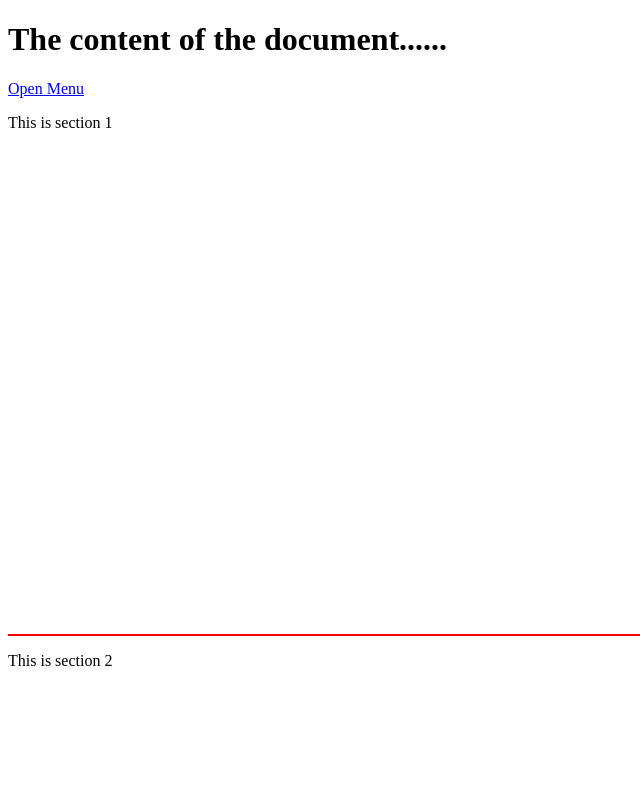
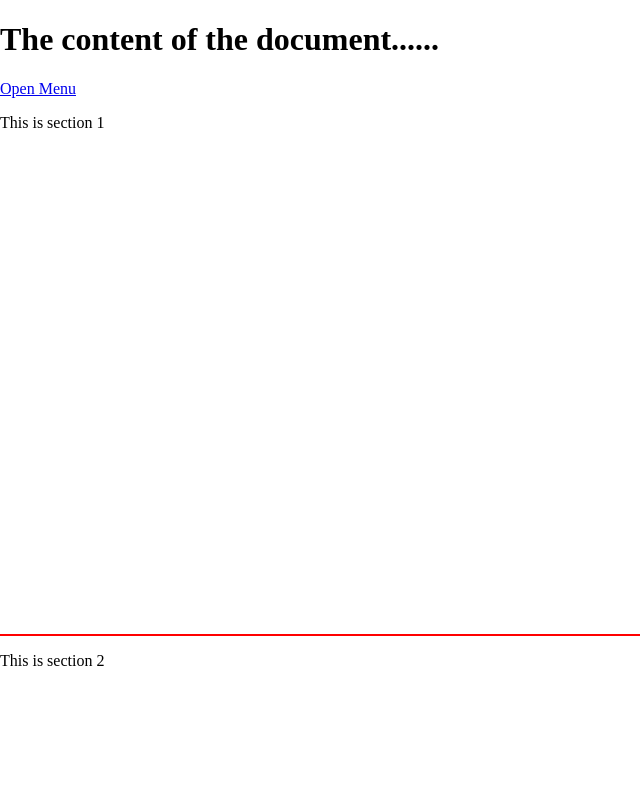
Before and after one commit to slaxyz/m1_webdesign_2019-2020_CSS_project, a plain HTML site: page index.html in a window 1280 px wide. Shown: the top 800 px of the page, without its empty margins (0-640 px from the left). Drawn offline with Linux system fonts and the light colour scheme.

Commit message:
Update index.html

```diff
--- a/index.html
+++ b/index.html
@@ -4,7 +4,7 @@
 <meta charset="utf-8">
 <title>Title of the document</title>
 <link rel="stylesheet" href="/css/master.css">
-
+<link rel="stylesheet" href="/css/reset.css">
 </head>
 
 <body>
```
